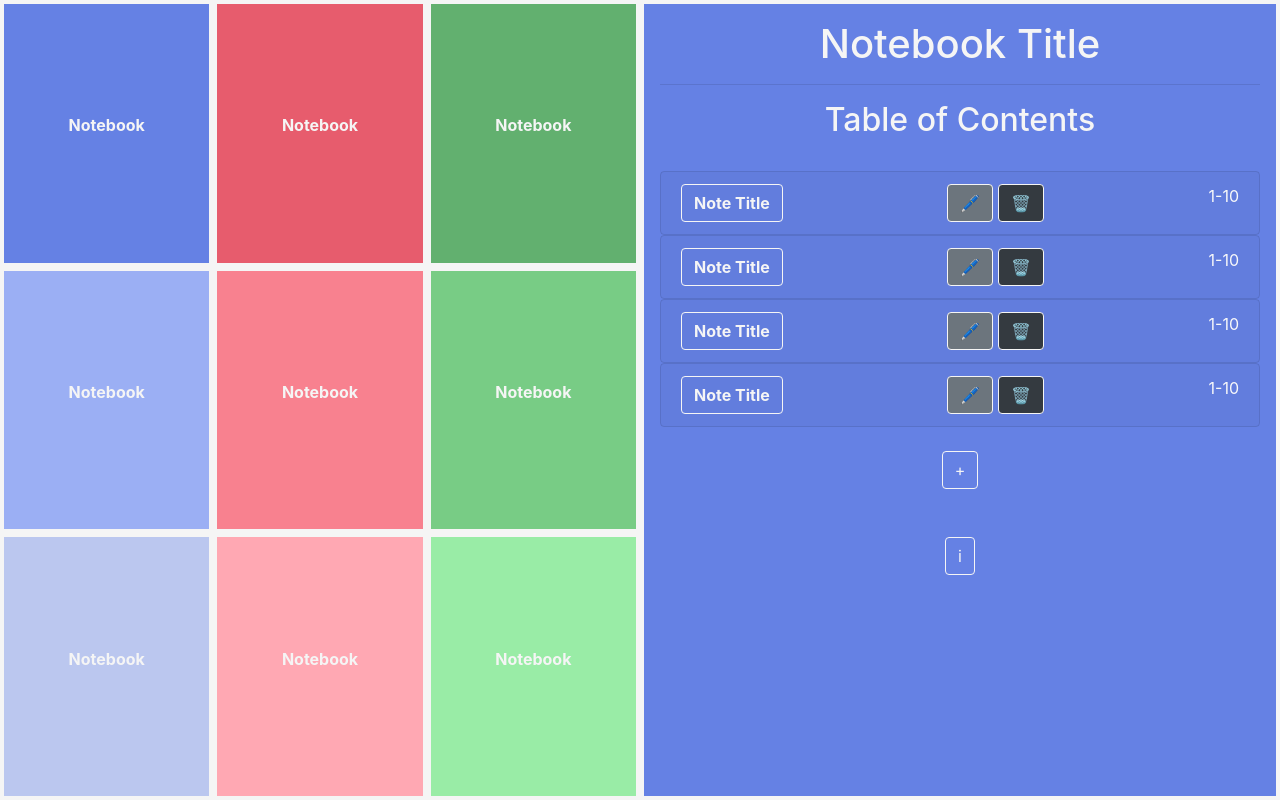
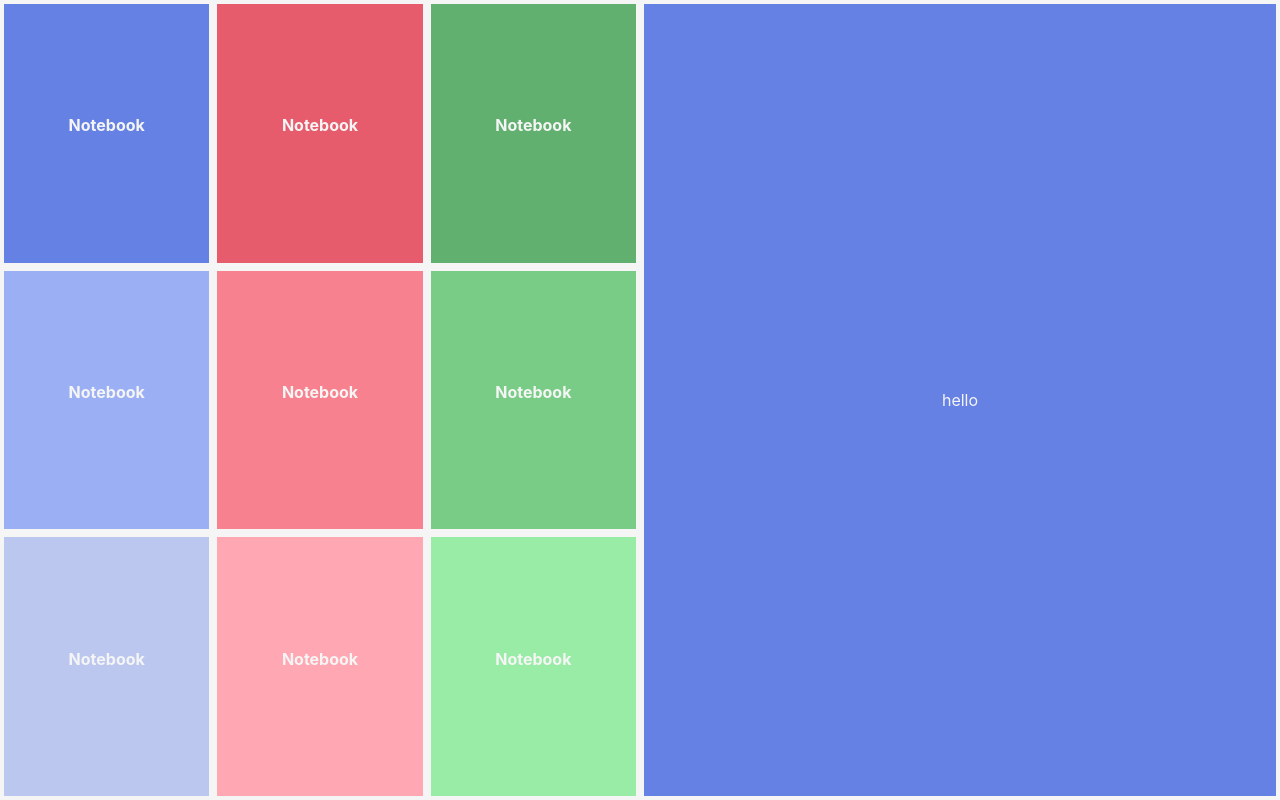
Before and after one commit to theoluyi/chromatic-notes, a React (Create React App) app: page / in a window 1280 px wide. Built offline with nearby package versions, Linux system fonts and the light colour scheme.

Commit message:
comments out TOC adds NotePage

```diff
--- a/src/App.js
+++ b/src/App.js
@@ -2,6 +2,7 @@ import React, { useState } from "react";
 import "bootstrap/dist/css/bootstrap.min.css";
 import "./App.css";
 import NotebookCard from "./Components/NotebookCard";
+import NotePage from "./Components/NotePage";
 
 import TableOfContents from "./Components/TableOfContents";
 
@@ -35,7 +36,8 @@ function App() {
             textAlign: "center",
           }}
         >
-          <TableOfContents />
+          {/* <TableOfContents /> */}
+          <NotePage />
         </div>
       </div>
     </div>
--- a/src/Components/NotePage.js
+++ b/src/Components/NotePage.js
@@ -0,0 +1,8 @@
+import React from "react";
+import "../Component_Styles/NotePage.css";
+
+const NotePage = (props) => {
+  return <div>hello</div>;
+};
+
+export default NotePage;
```
Also changed, not shown: src/Component_Styles/NotePage.css (added).
